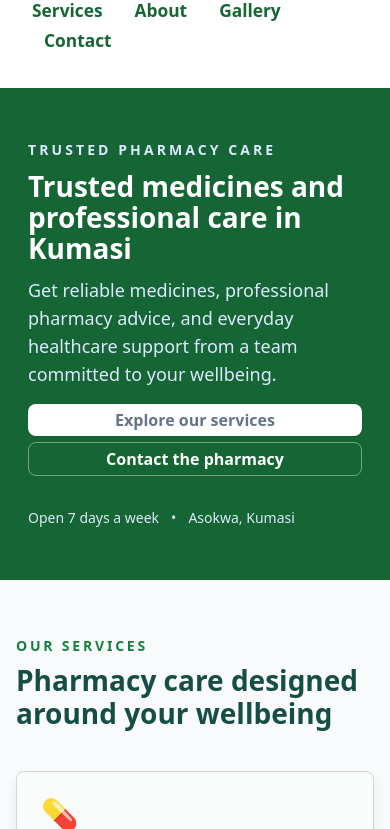
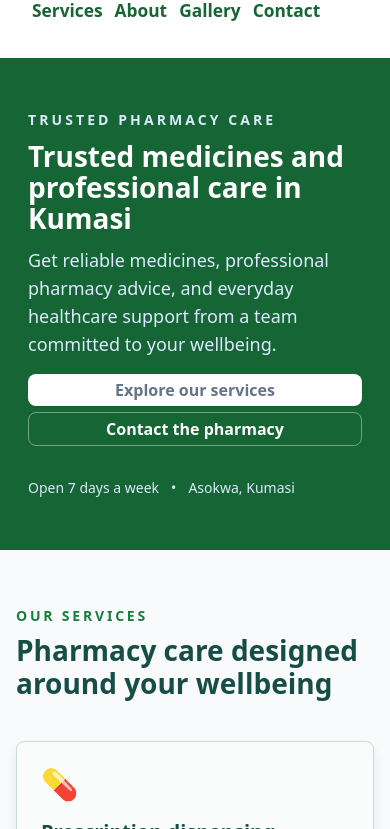
Before and after one commit to DavidTettehPadi/adepa-pharmacy, a plain HTML site: page index.html in a window 390 px wide. Shown: the part 100-929 px from the top of the page. Drawn offline with nearby package versions, Linux system fonts and the light colour scheme.

Commit message:
Responsive navigation refinement

```diff
--- a/index.html
+++ b/index.html
@@ -42,7 +42,7 @@
   <span>Adepa Pharmacy</span>
   </a>
       <nav aria-label="Main navigation">
-        <ul class="flex flex-wrap items-center gap-x-5 gap-y-2 text-sm font-medium md:gap-x-7">
+        <ul class="flex flex-wrap items-center gap-x-3 gap-y-2 text-sm font-medium md:gap-x-7">
           <li><a href="#services" class="text-[17.33px] transition hover:text-green-200">Services</a></li>
           <li><a href="#about" class="text-[17.33px] transition hover:text-green-200">About</a></li>
           <li><a href="#gallery" class="text-[17.33px] transition hover:text-green-200">Gallery</a></li>
--- a/styles.css
+++ b/styles.css
@@ -442,10 +442,6 @@ body > footer p {
   nav ul {
     column-gap: 0.75rem;
   }
-
-  nav li + li {
-    margin-left: 0.75rem;
-  }
 }
 
 @media (min-width: 64rem) {
```
